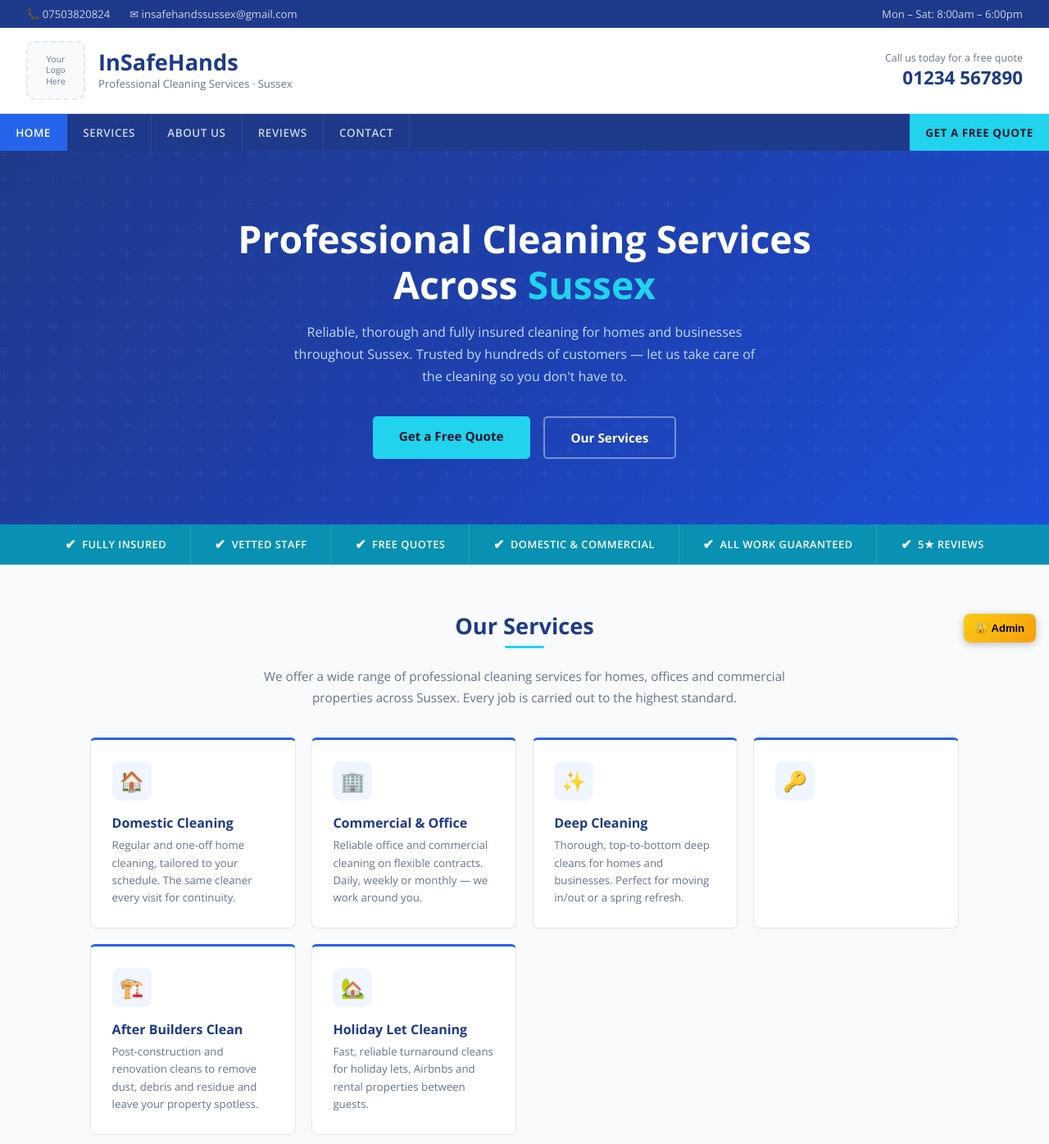
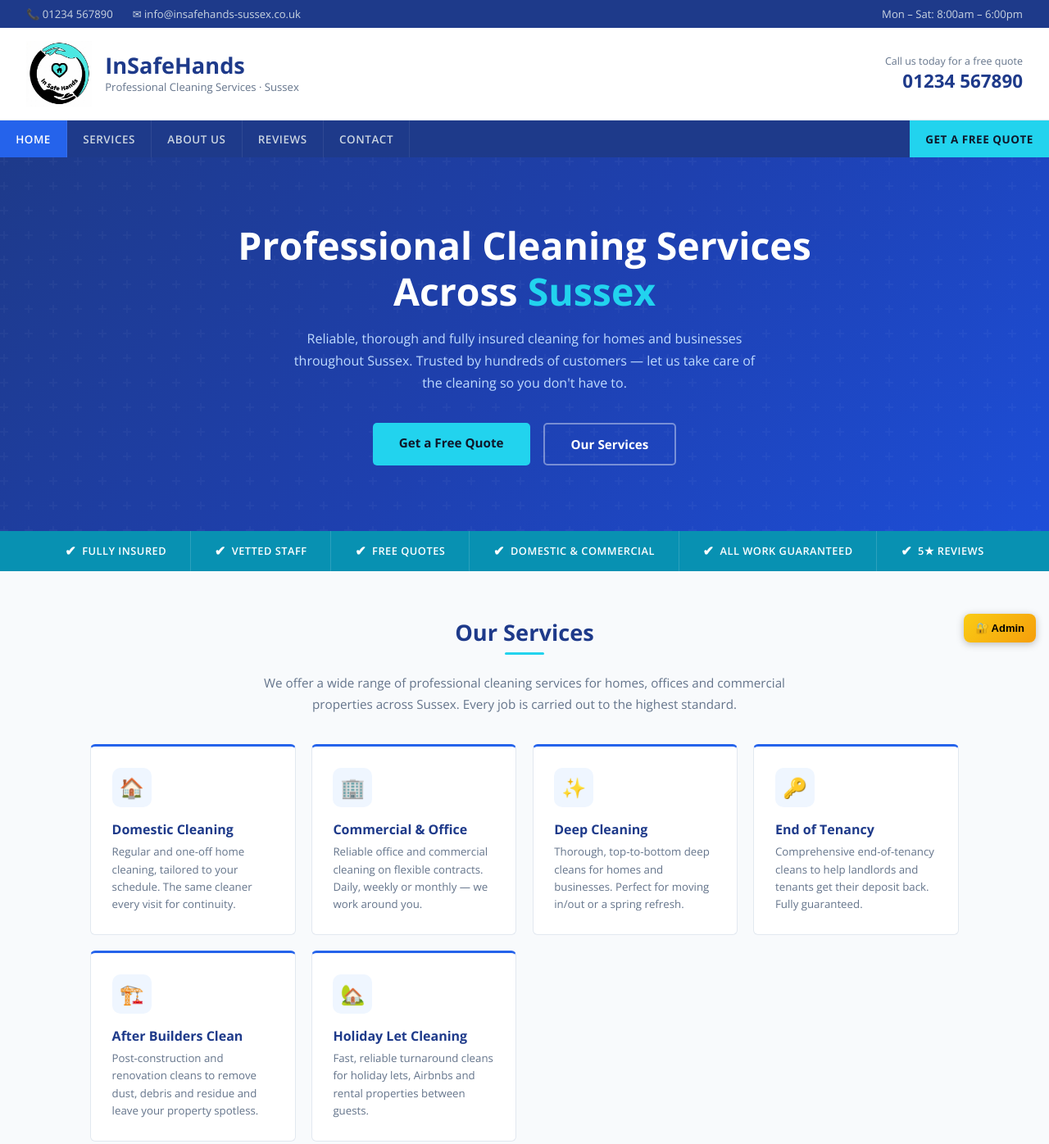
Before and after one commit to rumseycatherine255-svg/botty, a website: page public/index.html in a window 1280 px wide. Shown: the top 1396 px of the page at 82% size. Drawn offline with nearby package versions, Linux system fonts and the light colour scheme.

Commit message:
Update index.html

```diff
--- a/public/index.html
+++ b/public/index.html
@@ -1,7 +1,7 @@
 <!DOCTYPE html>
 <html lang="en">
 <head>
-  <title>InSafeHands Sussex | Cleaning Services</title>
+  <title>InSafeHands Sussex | Professional Cleaning Services</title>
   <meta name="viewport" content="width=device-width, initial-scale=1.0">
   <link href="https://fonts.googleapis.com/css2?family=Open+Sans:wght@400;600;700&display=swap" rel="stylesheet">
   <style>
@@ -30,7 +30,7 @@
     /* HEADER */
     header { background: var(--white); border-bottom: 1px solid var(--grey-mid); padding: 1rem 2rem; display: flex; align-items: center; justify-content: space-between; flex-wrap: wrap; gap: 1rem; }
     .logo-area { display: flex; align-items: center; gap: 16px; }
-    .logo-placeholder { width: 72px; height: 72px; background: var(--grey-light); border: 2px dashed var(--grey-mid); border-radius: 10px; display: flex; align-items: center; justify-content: center; font-size: 0.65rem; color: var(--muted); text-align: center; line-height: 1.3; padding: 4px; flex-shrink: 0; }
+    .logo-img { height: 80px; width: auto; flex-shrink: 0; }
     .logo-text .name { font-size: 1.7rem; font-weight: 700; color: var(--blue); line-height: 1.1; }
     .logo-text .sub { font-size: 0.82rem; color: var(--muted); margin-top: 2px; }
     .header-right { text-align: right; }
@@ -163,8 +163,8 @@
 <!-- TOP BAR -->
 <div class="top-bar">
   <div class="top-bar-left">
-    <a href="tel:01234567890">📞 07503820824</a>
-    <a href="mailto:insafehandssussex@gmail.com">✉ insafehandssussex@gmail.com</a>
+    <a href="tel:01234567890">📞 01234 567890</a>
+    <a href="mailto:info@insafehands-sussex.co.uk">✉ info@insafehands-sussex.co.uk</a>
   </div>
   <div>Mon – Sat: 8:00am – 6:00pm</div>
 </div>
@@ -172,7 +172,7 @@
 <!-- HEADER -->
 <header>
   <div class="logo-area">
-    <div class="logo-placeholder">Your<br>Logo<br>Here</div>
+    <img src="logo.png" alt="In Safe Hands Logo" class="logo-img">
     <div class="logo-text">
       <div class="name">InSafeHands</div>
       <div class="sub">Professional Cleaning Services · Sussex</div>
@@ -242,6 +242,8 @@
       </div>
       <div class="service-card">
         <div class="svc-icon">🔑</div>
+        <h3>End of Tenancy</h3>
+        <p>Comprehensive end-of-tenancy cleans to help landlords and tenants get their deposit back. Fully guaranteed.</p>
       </div>
       <div class="service-card">
         <div class="svc-icon">🏗️</div>
```
